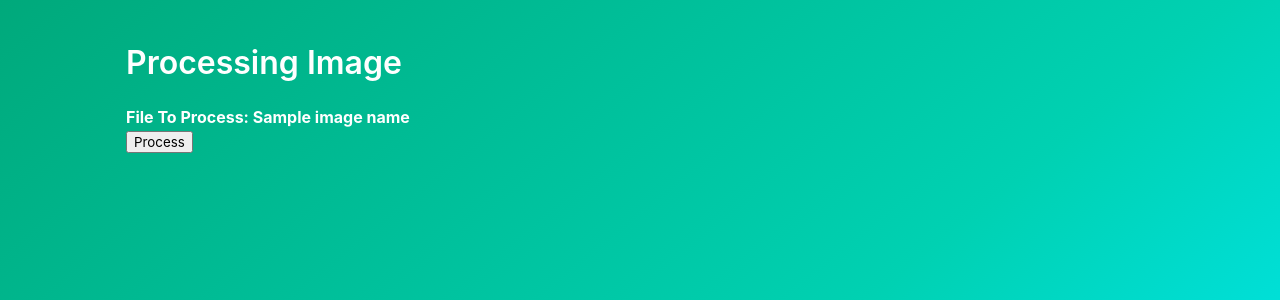
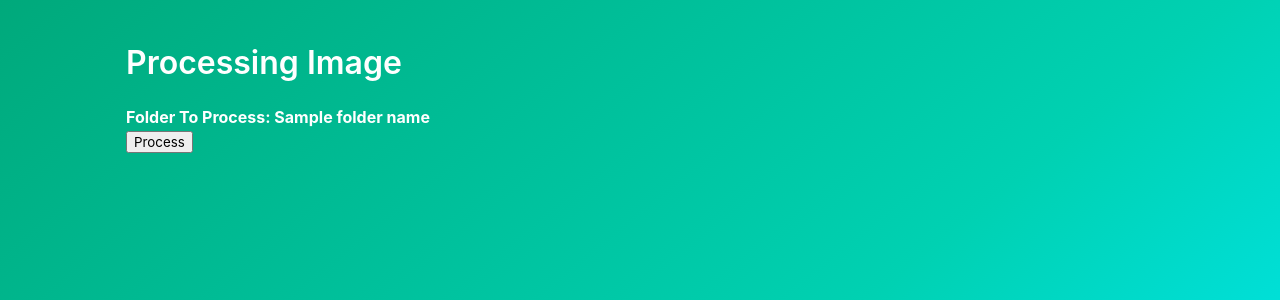
Before and after one commit to rakasarla/Siraj-MMM-Ass5-Midterm, a Flask app: template templates/processImage.html in a window 1280 px wide. Shown: the part 329-629 px from the top of the page. Run offline with Flask 2, Linux system fonts and the light colour scheme; the template is opened without the code that fills it: most values are stand-ins (such as "Sample title", 1, 10 or a date in 2020); parts of the project's set-up code (start-up, migrations or seed data) failed here and were passed over; some libraries are stand-ins or nearby versions.

Commit message:
Working with one file -- tested with both Pos and Neg files and it is working.  Issues with processing second time and multiple files

```diff
--- a/app.py
+++ b/app.py
@@ -7,7 +7,10 @@ from flask import Flask, redirect, url_for, render_template, request, session
 import json
 import sys
 import os
+import time
+import random
 import ml.code.diagnosis
+import ml.code.utils
 
 app = Flask(__name__)
 app.secret_key = os.urandom(12)  # Generic key for dev purposes only
@@ -101,24 +104,33 @@ def upload():
     APP_ROOT = os.path.dirname(os.path.abspath(__file__))
     print("APP_ROOT:" + APP_ROOT)
     # folder_name = request.form['superhero']
-    folder_name = "images"
+    folder_name = "./ml/data/input/test/" + str(time.time()) + "." + str(random.randint(111111, 999999))
+    # create this folder
+    ml.code.utils.mkdir_p(folder_name + "/NORMAL")
+    ml.code.utils.mkdir_p(folder_name + "/PNEUMONIA")
+    folder_name_normal = folder_name + "/NORMAL"
+
     '''
     # this is to verify that folder to upload to exists.
-    if os.path.isdir(os.path.join(APP_ROOT, 'files/{}'.format(folder_name))):
+    if os.path.isdir(os.path.join(APP_ROOT, '/{}'.format(folder_name))):
         print("folder exist")
     '''
-    target = os.path.join(APP_ROOT, 'files/{}'.format(folder_name))
+    print("Current Directory:" + str(os.getcwd()))
+    # target = os.path.join(APP_ROOT, '/{}'.format(folder_name_normal))
+    target = folder_name_normal
     print("TargetFolder:" + target)
     if not os.path.isdir(target):
         os.mkdir(target)
     print(request.files.getlist("file"))
     for upload in request.files.getlist("file"):
-        print(upload)
+        # print("Upload File:" + upload)
         print("{} is the file name".format(upload.filename))
         filename = upload.filename
+        print("Filename:" + filename)
         # This is to verify files are supported
         ext = os.path.splitext(filename)[1]
-        if (ext == ".jpg") or (ext == ".png"):
+        print("Extension:" + ext)
+        if (ext == ".jpg") or (ext == ".png") or (ext == ".jpeg"):
             print("File supported moving on...")
         else:
             render_template("Error.html", message="Files uploaded are not supported...")
@@ -128,19 +140,21 @@ def upload():
         upload.save(destination)
 
     # return send_from_directory("images", filename, as_attachment=True)
-    return render_template("processImage.html", image_name=filename)
+    return render_template("processImage.html", folder_name=folder_name)
 
 # -------- Process ---------------------------------------------------------- #
 @app.route('/process', methods=['GET', 'POST'])
 def process():
+    folder_name = request.form['folder_name']
     # try:
-    diagnosis = ml.code.diagnosis.get_diagnosis()
+    diag = ml.code.diagnosis.get_diagnosis(folder_name)
     # except:
-        # diagnosis = 9999
+        # diag = 9999
 
-    return("<h1>Processed Image " + request.form['image_name'] +
+    print("Returned Value:" + str(diag))
+    return("<h1>Processed Image " + folder_name +
            "<br>Yahooooooooooooooooooooooo" +
-           "<br>Diagnosis:" + str(diagnosis) + "</h1>")
+           "<br>Diagnosis:" + str(diag) + "</h1>")
 
 
 # ======== Main ============================================================== #
--- a/static/js/scripts.js
+++ b/static/js/scripts.js
@@ -101,8 +101,8 @@ $("#file-picker").change(function(){
   {
   //koala.jpg, koala.JPG substring(index) lastIndexOf('a') koala.1.jpg
       var ext= input.files[i].name.substring(input.files[i].name.lastIndexOf('.')+1).toLowerCase()
-
-      if ((ext == 'jpg') || (ext == 'png'))
+      // alert('File Extension:' + ext);
+      if ((ext == 'jpg') || (ext == 'png') || (ext == 'jpeg'))
       {
           $("#msg").text("Files are supported")
       }
--- a/templates/processImage.html
+++ b/templates/processImage.html
@@ -8,11 +8,11 @@
       <div class="settings-area">
           <h1 class="title">Processing Image</h1>
           <p class="title is-2"></p>
-          {% if image_name %}
+          {% if folder_name %}
             <div class="field">
                 <form id="process" action="{{ url_for('process') }}" method="POST">
-                  <strong>File To Process: {{ image_name }}</strong><br>
-                  <input type="hidden" name="image_name" value={{ image_name }}>
+                  <strong>Folder To Process: {{ folder_name }}</strong><br>
+                  <input type="hidden" name="folder_name" value={{ folder_name }}>
                   <input type="submit" value="Process" id="login-button">
                 </form>
             </div>
```
Also changed, not shown: ml/code/diagnosis.py (+5 -3 lines), ml/code/utils.py (added, +30 -0 lines), ml/data/input/test/1570155922.1647234.804639/NORMAL/P_person3_virus_15.jpeg (added), ml/data/input/test/NORMAL/IM-0010-0001.jpeg (deleted).
